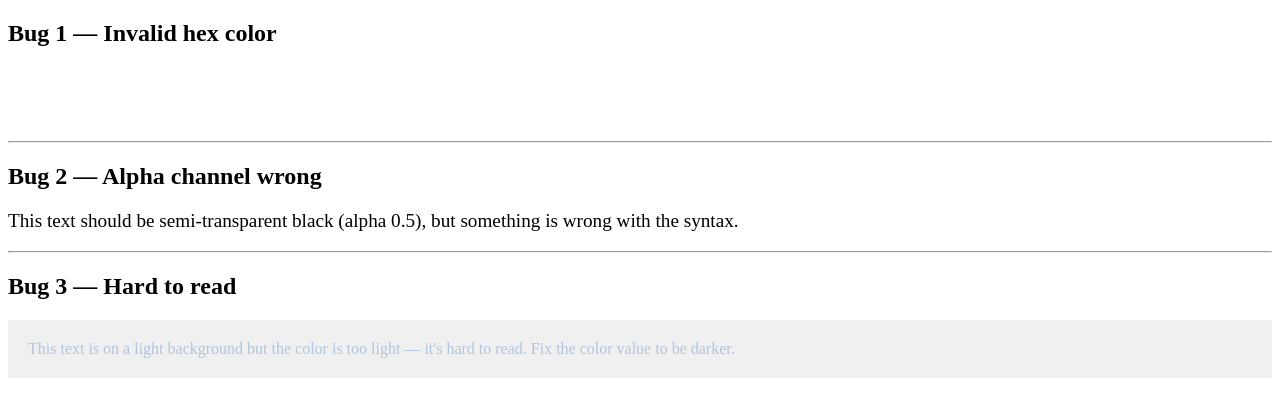
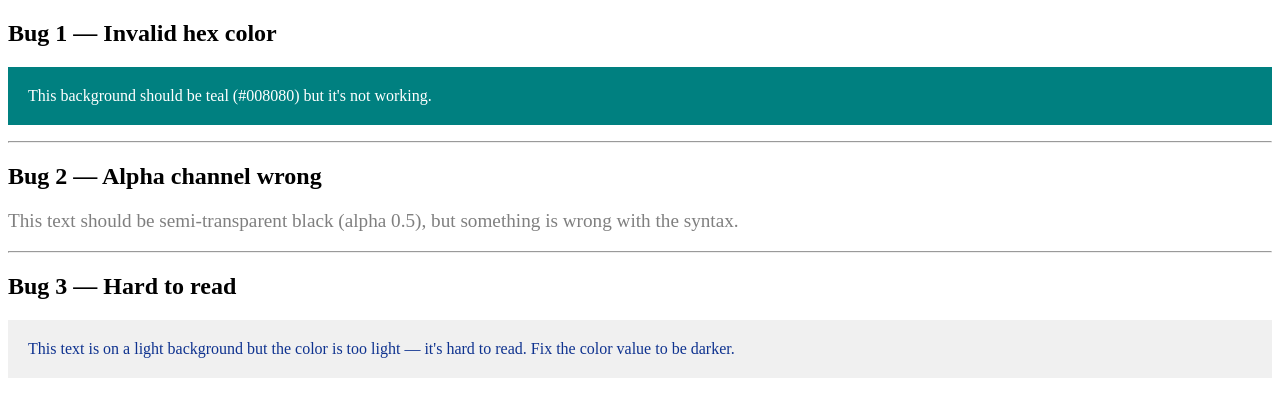
Before and after one commit to pathsharasakon-ws/week04, a plain HTML site: page css-ex/exercises/module-05-colors/exercise-color.html in a window 1280 px wide. Drawn offline with Linux system fonts and the light colour scheme.

Commit message:
module 05

```diff
--- a/css-ex/exercises/module-05-colors/exercise-color.css
+++ b/css-ex/exercises/module-05-colors/exercise-color.css
@@ -11,7 +11,7 @@
 */
 
 .hex-box {
-  background: 008080;
+  background: #008080;
   color: white;
   padding: 20px;
 }
@@ -24,7 +24,7 @@
 */
 
 .semi-box {
-  color: rgba(0, 0, 0, 2);
+  color: rgba(0, 0, 0, 0.5);
   font-size: 1.2rem;
 }
 
@@ -37,6 +37,6 @@
 
 .bad-contrast {
   background: #f0f0f0;
-  color: #b0c4de;
+  color: #0e328f;
   padding: 20px;
 }
```
Also changed, not shown: css-ex/exercises/module-04-typography/exercise-font.html (+4 -2 lines).
